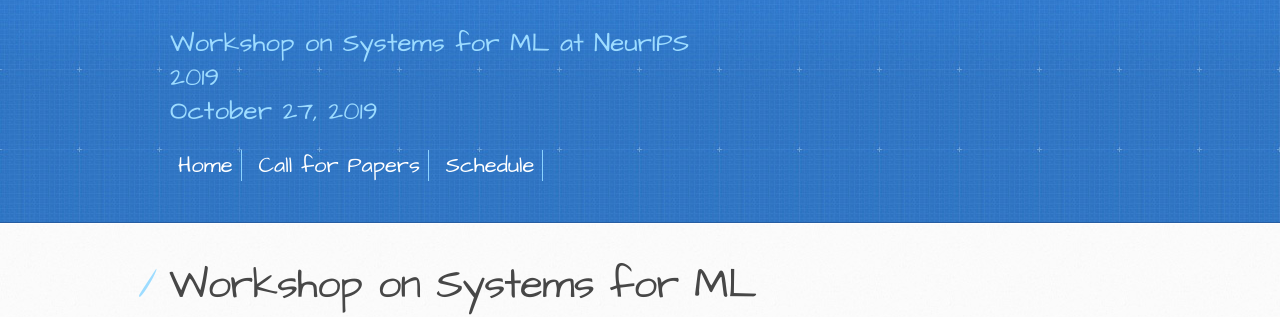
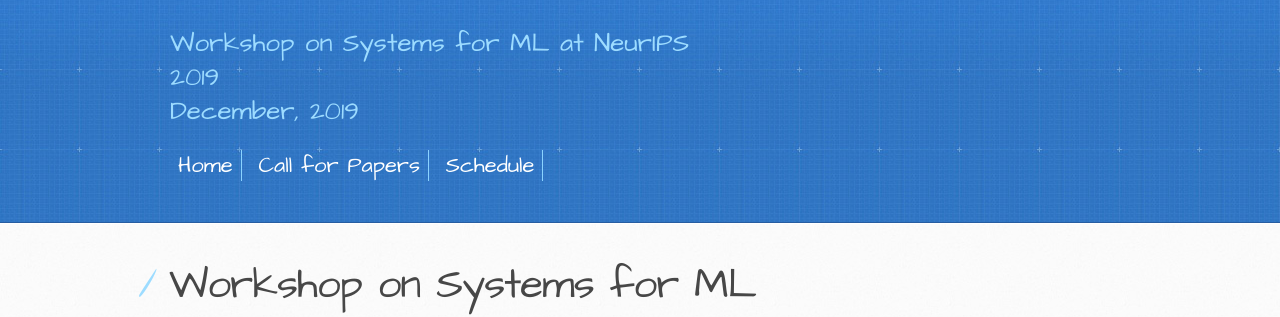
Before and after one commit to LearningSys/neurips19, a Jekyll site: the page built from index.md, in a window 1280 px wide. Shown: the part 171-488 px from the top of the page. Built offline with Jekyll 4.4.1, drawn with Linux system fonts in a browser that asks for light colours; the repository's description, which GitHub fills in, is left out; our own code applies the rules of GitHub Pages for plain Markdown files.

Commit message:
fixed date

```diff
--- a/_layouts/default.html
+++ b/_layouts/default.html
@@ -23,7 +23,7 @@
       </a>
       <h2>Workshop on Systems for ML at NeurIPS 2019</h2>
       <h2></h2>
-      <h2>October 27, 2019</h2>
+      <h2>December, 2019</h2>
 		<div class='mymenu'>
 			<span class='menu-link'><a href='index.html'>Home</a></span>
 			<span class='menu-link'><a href='cfp.html'>Call for Papers</a></span>
```
